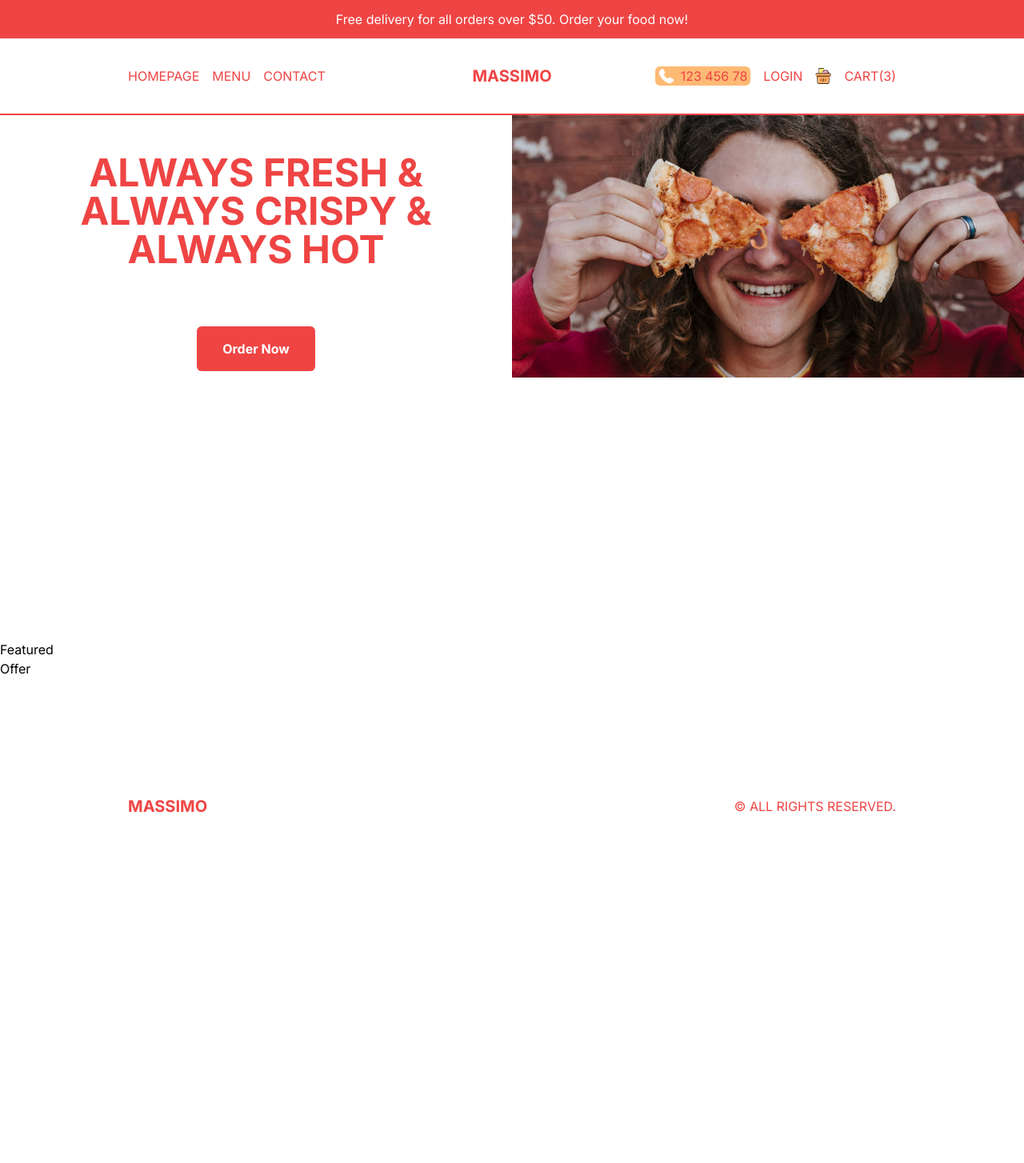
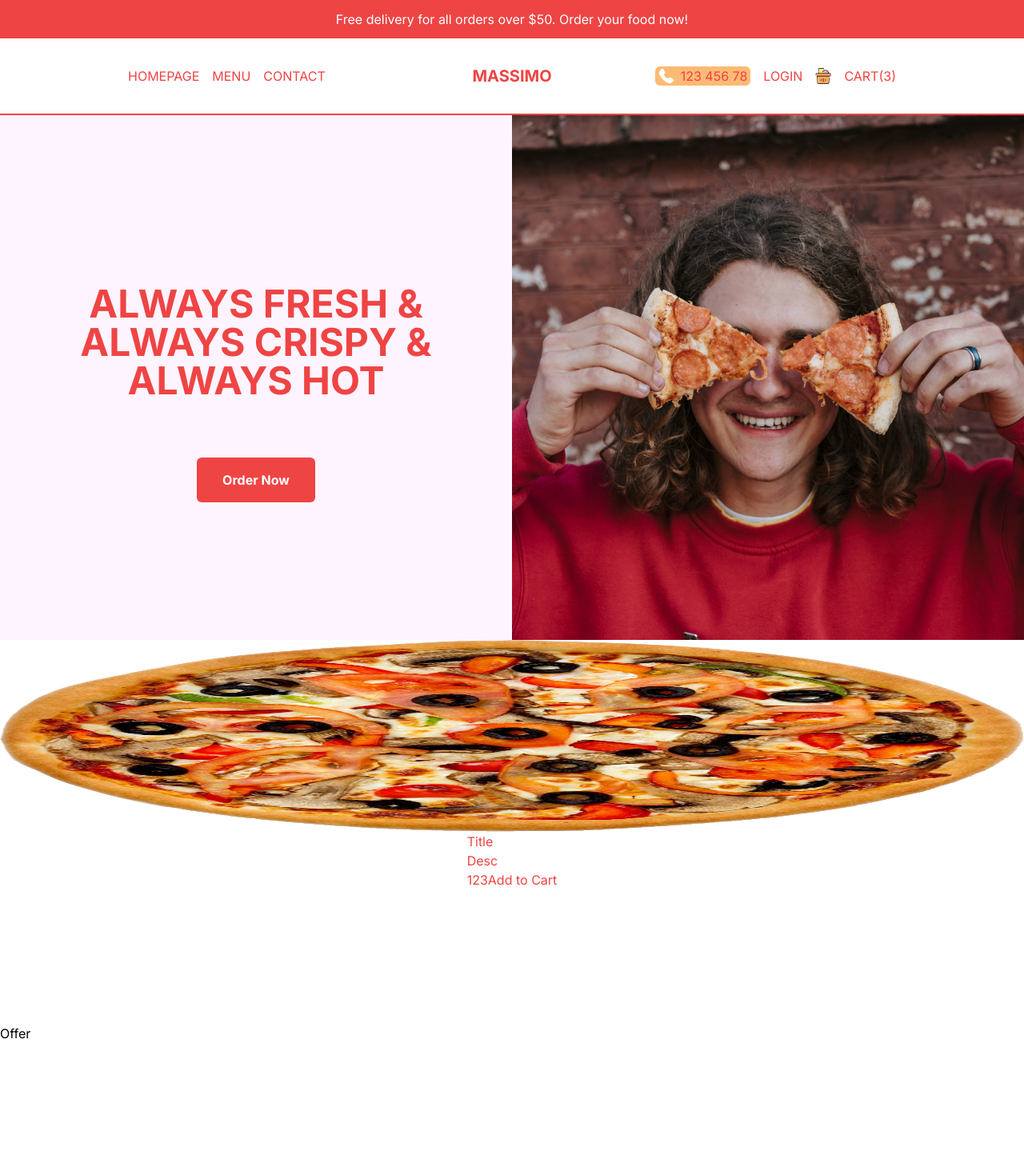
Before and after one commit to walass1980/FoodOrdering-fronend, a Next.js app: page / in a window 1280 px wide. Shown: the top 1454 px of the page at 80% size. Before the commit the page ends 1168 px from the top, so only its background shows below. Built offline with nearby package versions, Linux system fonts and the light colour scheme.

Commit message:
featured & slider modified

```diff
--- a/src/components/Featured.tsx
+++ b/src/components/Featured.tsx
@@ -1,8 +1,28 @@
+import Image from 'next/image'
 import React from 'react'
 
 const Featured = () => {
   return (
-    <div>Featured</div>
+    <div className='w-screen overflow-x-scroll text-red-500'>
+      {/*WRAPPER*/}
+      <div className='w-max flex'>
+      {/*SINGLE ITEMS*/}
+        <div className='w-screen h-[60vh] flex flex-col items-center justify-around'>
+      {/*IMAGE CONTAINER*/}
+      <div className='relative flex-1 w-full'>
+        <Image src="/temporary/p1.png" alt='' fill/>
+      </div>
+      {/*TEXT CONTAINER*/}
+      <div className='flex-1'>
+        <h1>Title</h1>
+        <p>Desc</p>
+        <span>123</span>
+        <button>Add to Cart</button>
+      </div>
+
+        </div>
+      </div>
+    </div>
   )
 }
 
--- a/src/components/Slider.tsx
+++ b/src/components/Slider.tsx
@@ -32,16 +32,16 @@ const Slider = () => {
 //  },[])
 
   return (
-    <div className='flex flex-col h-[calc(100vh-6rem)] md:h-[calc(100vh-9rem)] lg:flex-row'>
+    <div className='flex flex-col h-[calc(100vh-6rem)] md:h-[calc(100vh-9rem)] lg:flex-row bg-fuchsia-50'>
         {/*TEXT CONTAINER*/}
-        <div className='h-1/2 flex items-center justify-center flex-col gap-8 text-red-500 font-bold'>
+        <div className='flex-1 flex items-center justify-center flex-col gap-8 text-red-500 font-bold'>
             <h1 className='text-center text-5xl uppercase p-4 md:p-10 md:6xl lg:7xl'>
                 {data[currentSlide].title}
             </h1>
             <button className='bg-red-500 text-white px-8 py-4 rounded-md'>Order Now</button>
         </div>
         {/*IMAGE CONTAINER*/}
-        <div className='w-full h-1/2 relative'>
+        <div className='w-full flex-1 relative'>
             <Image src={data[currentSlide].image} alt="" fill className='object-cover'/>
         </div>
     </div>
```
